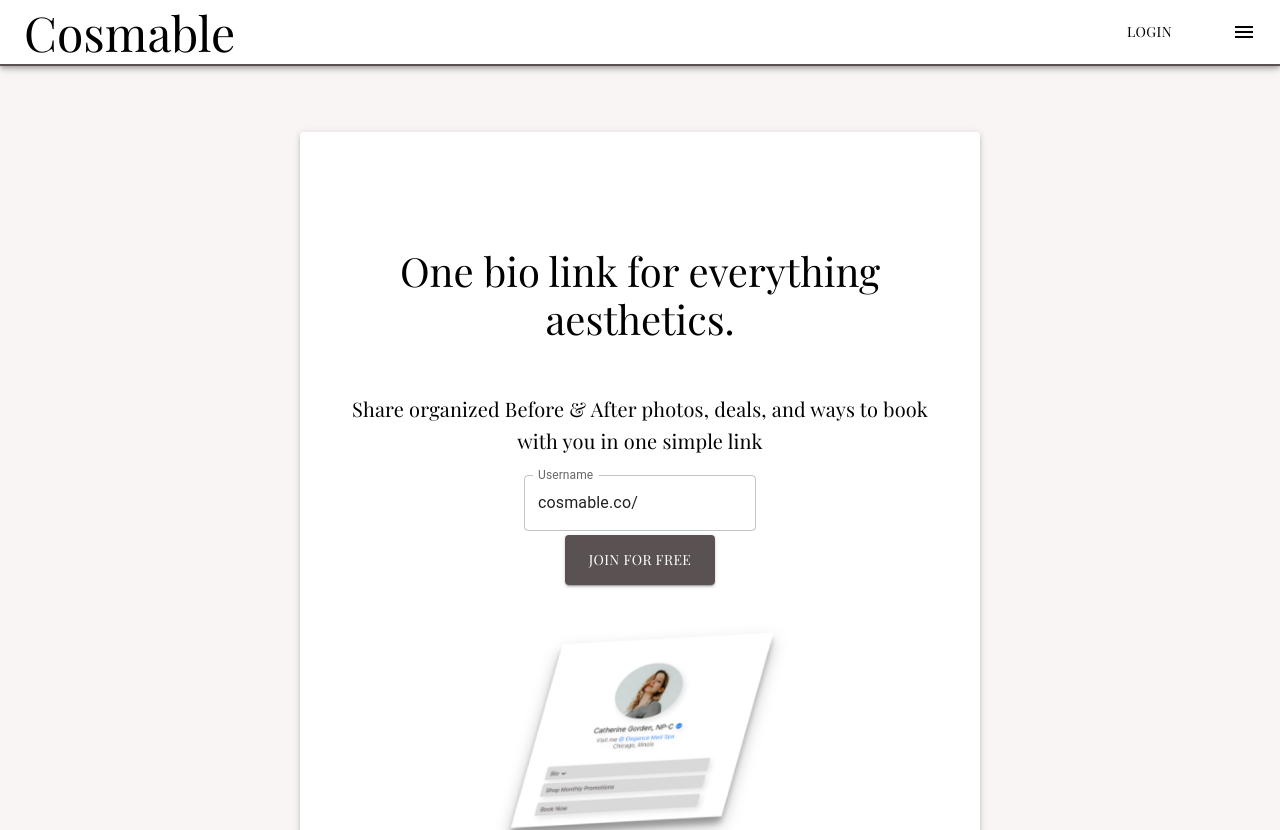
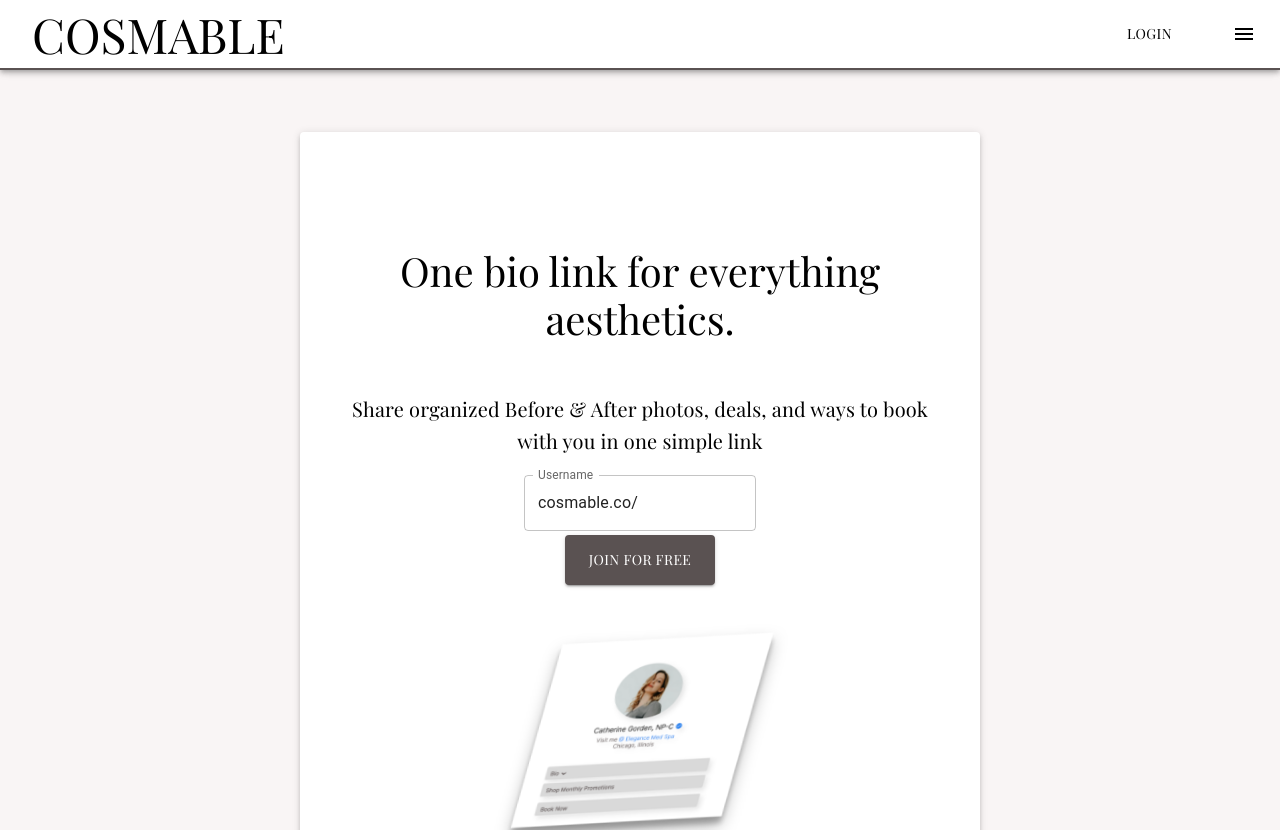
Before and after one commit to watermalon3/cosmable, a React (Vite) app in the folder client/: page / in a window 1280 px wide. Shown: the top 830 px of the page. Built offline with nearby package versions, Linux system fonts and the light colour scheme; no server answers.

Commit message:
Cosmable logo now navigates to home page and few other tweaks

```diff
--- a/client/src/Components/Create/header/HeaderNav.jsx
+++ b/client/src/Components/Create/header/HeaderNav.jsx
@@ -10,8 +10,16 @@
 import Button from "@mui/material/Button";
 import "./nav.css";
 import { Link } from "react-router-dom";
+import { useNavigate } from 'react-router-dom';
 
 export default function ButtonAppBar({ isHomePage, onLoginClick }) {
+
+  const navigate = useNavigate();
+
+  const handleClicked = () => {
+    navigate("/")
+  }
+
   const [anchorEl, setAnchorEl] = React.useState(null);
 
   const handleClick = (event) => {
@@ -38,6 +46,8 @@
 
       >
         <Toolbar sx={{ display: "flex", justifyContent: "space-between" }}>
+          <nav>
+          <Button onClick={handleClicked} sx={{ color: "black"}}>
           <Typography
             variant="h3"
             component="div"
@@ -45,6 +55,8 @@
           >
             Cosmable
           </Typography>
+          </Button>
+          </nav>
           <Box>
           <Link to="/home-login">
           <Button
```
